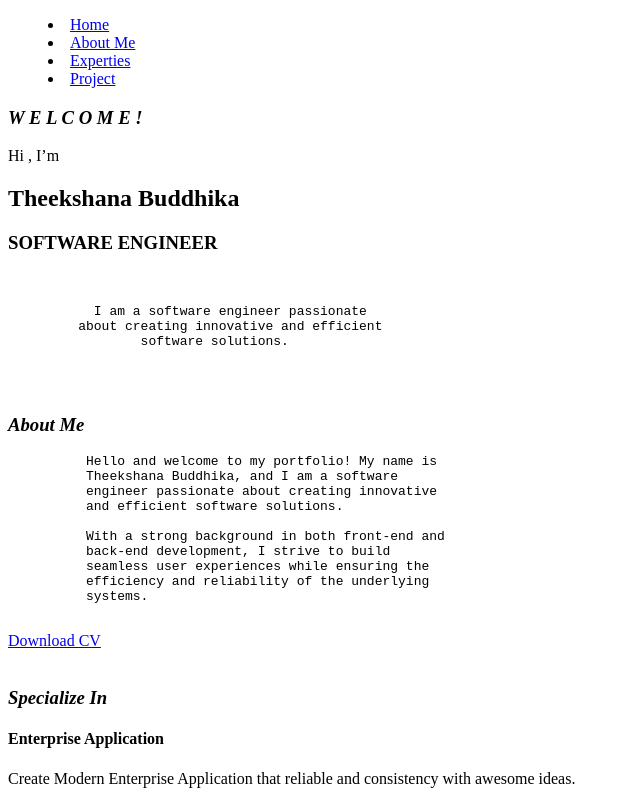
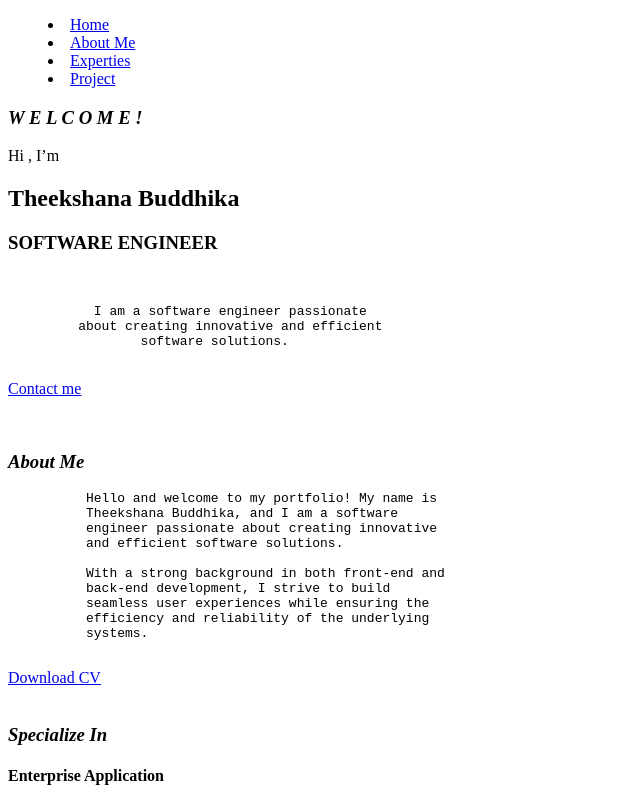
Before and after one commit to TheekshanaBuddhika/MyProtofolio, a plain HTML site: page index.html in a window 1280 px wide. Shown: the top 800 px of the page, without its empty margins (0-640 px from the left). Drawn offline with Linux system fonts and the light colour scheme.

Commit message:
contact updated

```diff
--- a/index.html
+++ b/index.html
@@ -46,6 +46,9 @@
          about creating innovative and efficient
                  software solutions.
        </pre>
+       <p>
+        <a href="tel:+94763918511">Contact me</a>
+       </p>
       </section>
     </section>
     <br>
```
